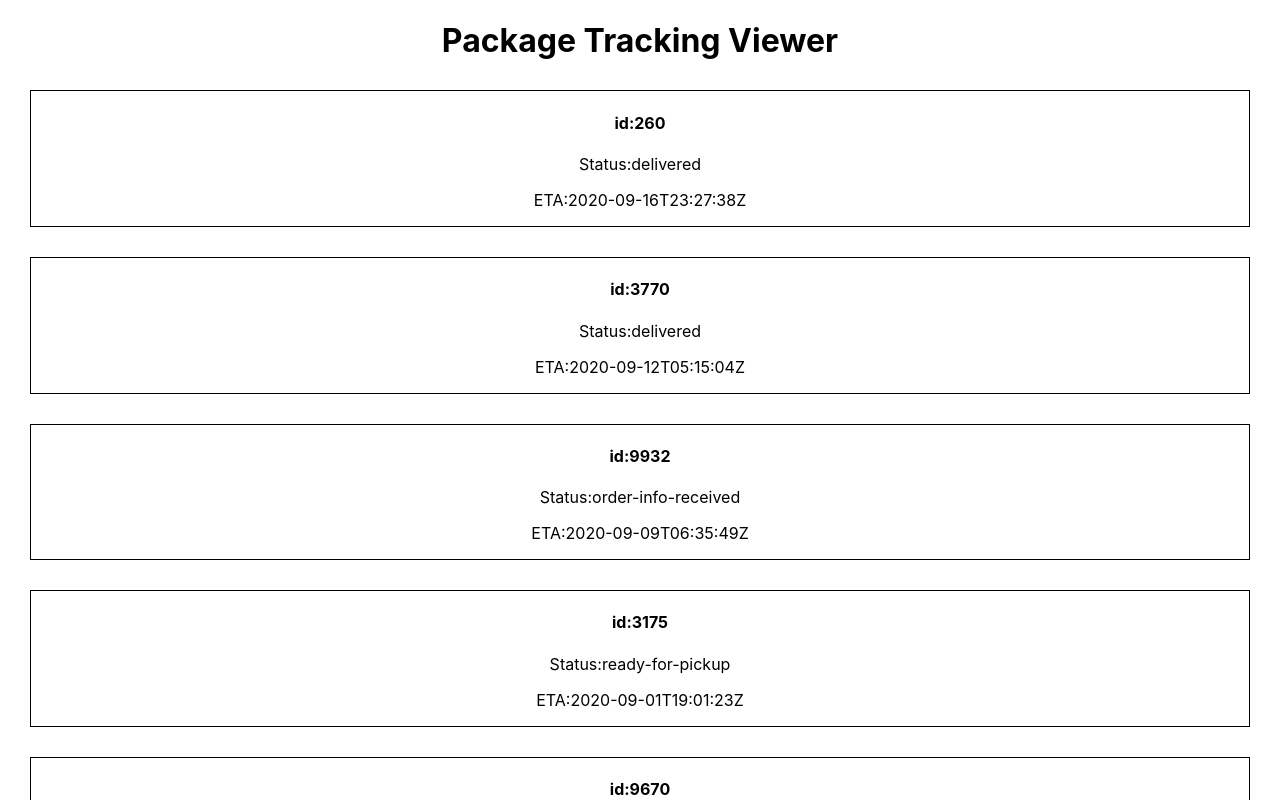
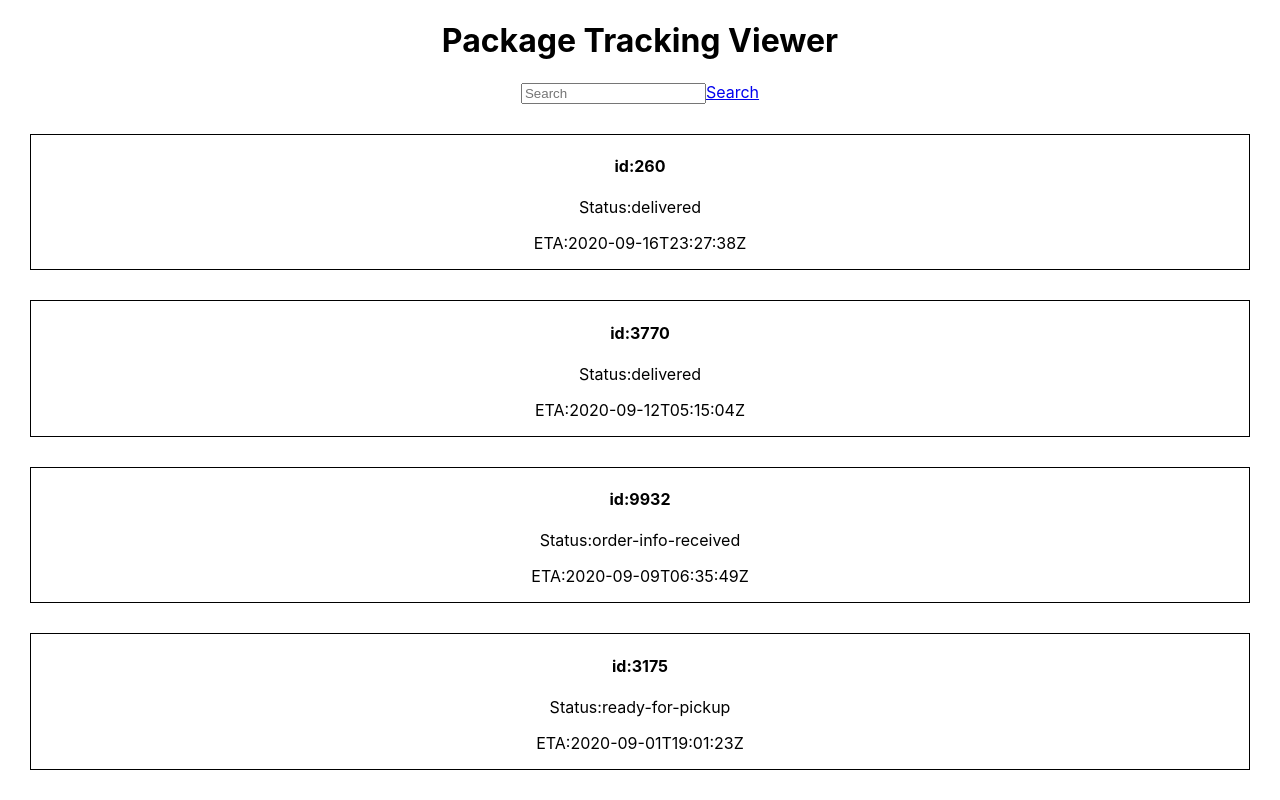
Before and after one commit to Omer975/SDA-ReactProject, a React (Create React App) app: page / in a window 1280 px wide. Shown: the top 800 px of the page. Built offline with nearby package versions, Linux system fonts and the light colour scheme.

Commit message:
Card and search box is completed

```diff
--- a/src/App.jsx
+++ b/src/App.jsx
@@ -1,5 +1,9 @@
 import logo from './assets/images/logo.svg';
 import './css/App.css';
+
+//Components
+import Card from "./components/Card";
+import SearchBox from "./components/SearchBox";
 
 //import others
 import information from "./information.json";
@@ -8,19 +12,10 @@ export default function App() {
 
   return (
     <div className="App">
+      <h1>Package Tracking Viewer</h1>
+      <SearchBox />
+      <Card />
 
-      <div className="posts">
-        <h1>Package Tracking Viewer</h1>
-        { information.map(post => {
-          return(
-            <div key={ post.id} className="post">
-              <h4>id:{ post.id }</h4>
-              <p>Status:{ post.status }</p>
-              <p>ETA:{ post.eta }</p>
-            </div>
-          )
-        })}
-      </div>
     </div>
   );
 }
--- /dev/null
+++ b/src/components/Card.jsx
@@ -0,0 +1,24 @@
+// React core
+import React from "react";
+
+//import others
+import information from "../information.json";
+
+export default function Card() {
+    return (
+        <div className="posts">
+
+            { information.map(post => {
+            return(
+                <div key={ post.id} className="post">
+                    <h4>id:{ post.id }</h4>
+                    <p>Status:{ post.status }</p>
+                    <p>ETA:{ post.eta }</p>
+                </div>
+            )
+        })}
+        </div>
+
+    );
+
+}
--- /dev/null
+++ b/src/components/SearchBox.jsx
@@ -0,0 +1,11 @@
+import React from "react";
+
+export default function SearchBox(props) {
+    return (
+        <div className="search-bar">
+            <input placeholder="Search" />
+            {/*Later willl be search*/}
+            <a  href="#">Search</a>
+        </div>
+    );
+}
```
